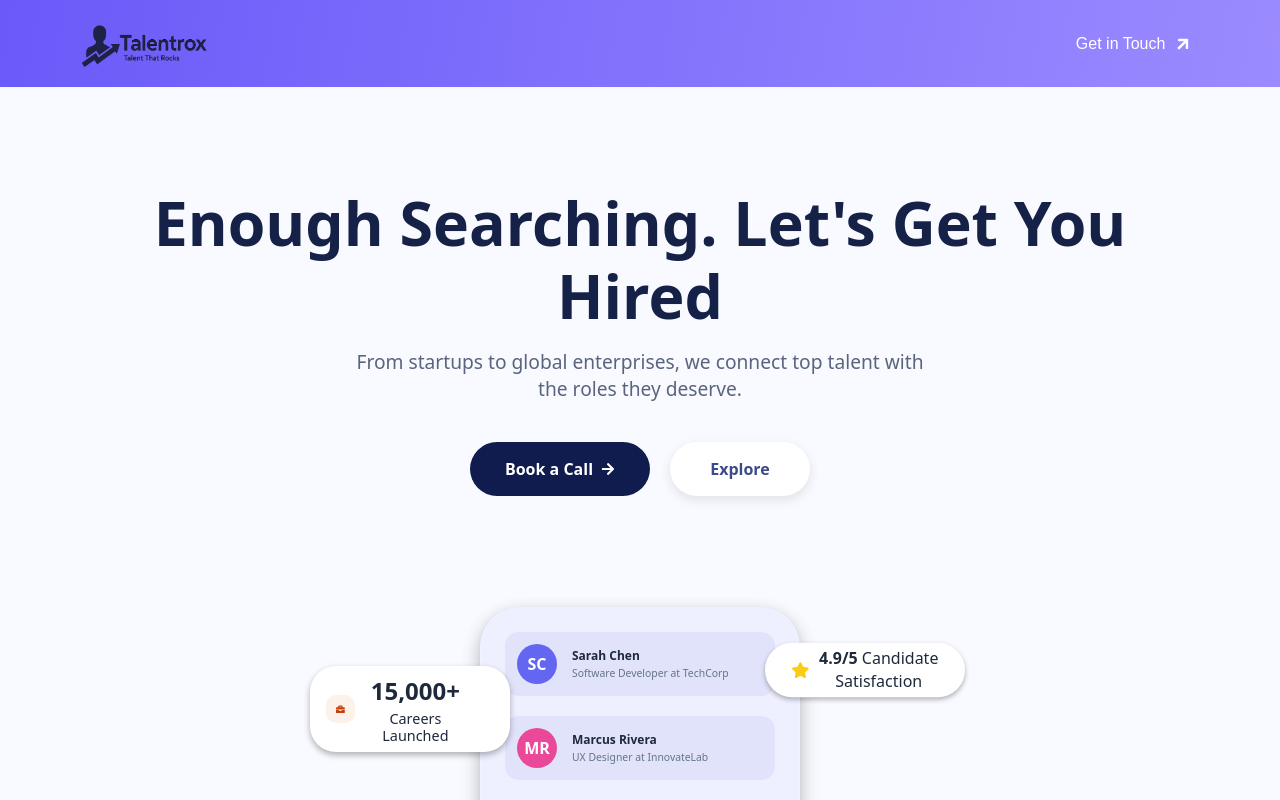
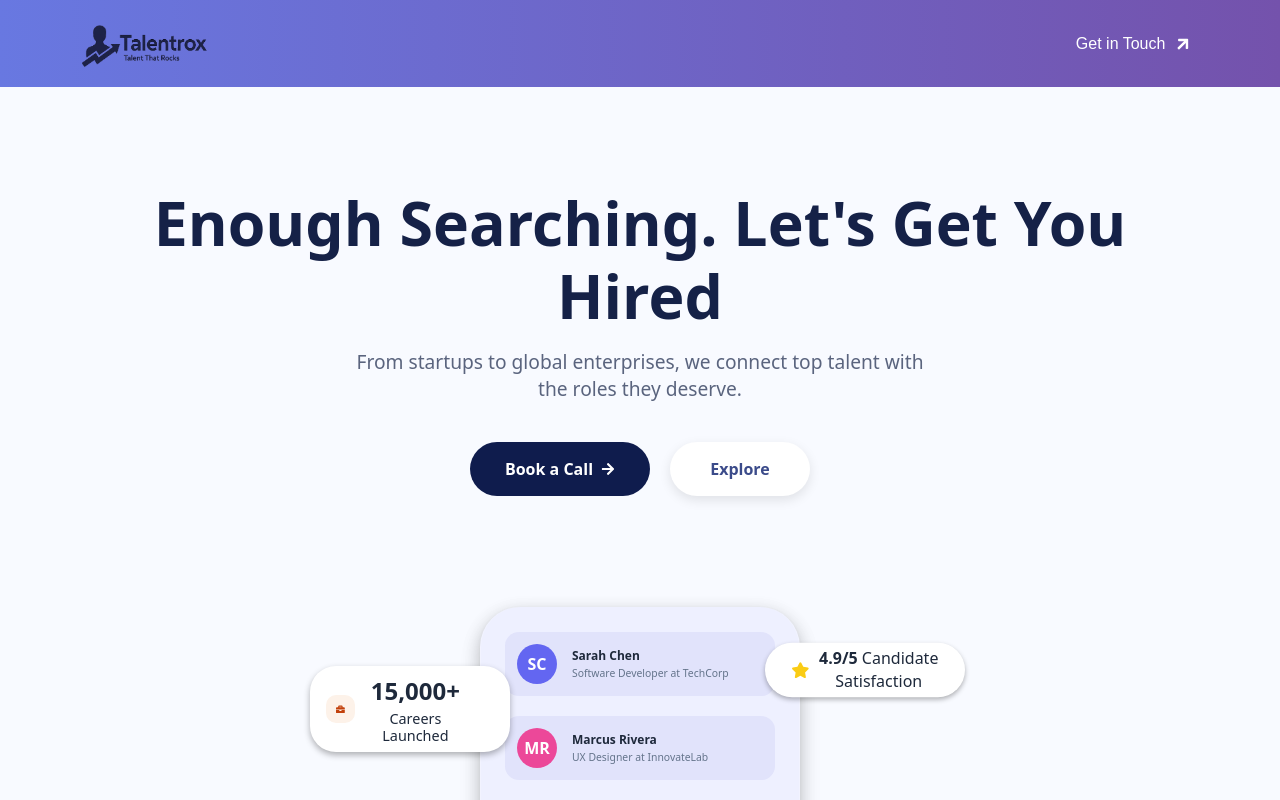
Before and after one commit to Donniedarko45/TALENTTROX, a React (Vite) app: page / in a window 1280 px wide. Shown: the top 800 px of the page. Built offline with nearby package versions, Linux system fonts and the light colour scheme.

Commit message:
Update navbar background gradient for improved aesthetics

```diff
--- a/src/Componets/Navbaar/Navbaar.css
+++ b/src/Componets/Navbaar/Navbaar.css
@@ -22,7 +22,8 @@
   justify-content: space-between;
   align-items: center;
   padding: 1rem 5%;
-  background: linear-gradient(100deg, var(--primary-color), var(--secondary-color));
+  background: linear-gradient(to right, rgba(104, 120, 225, 1), rgba(116, 82, 172, 1));
+
   color: var(--text-color);
   box-shadow: 0 10px 30px var(--shadow-color);
   font-family: var(--font-family); /* Font family applied directly */
```
